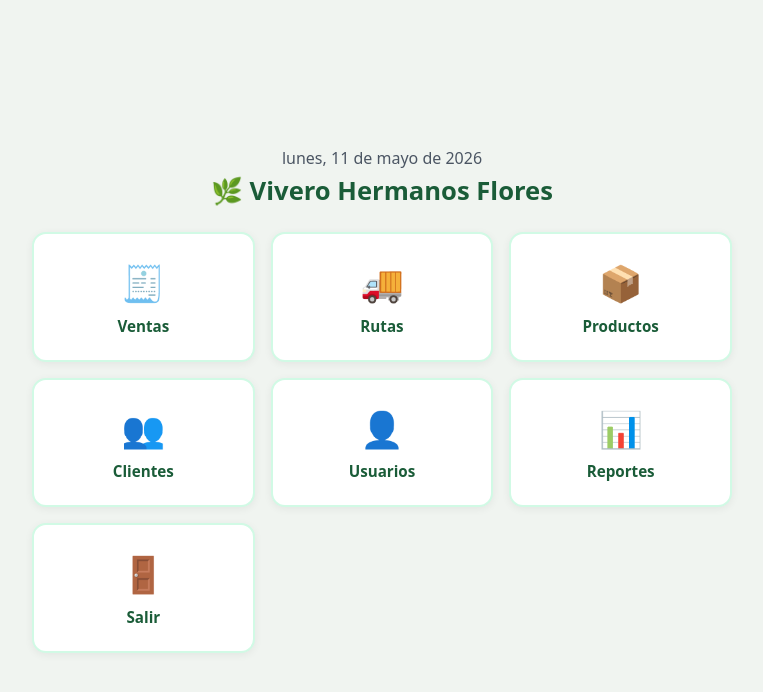
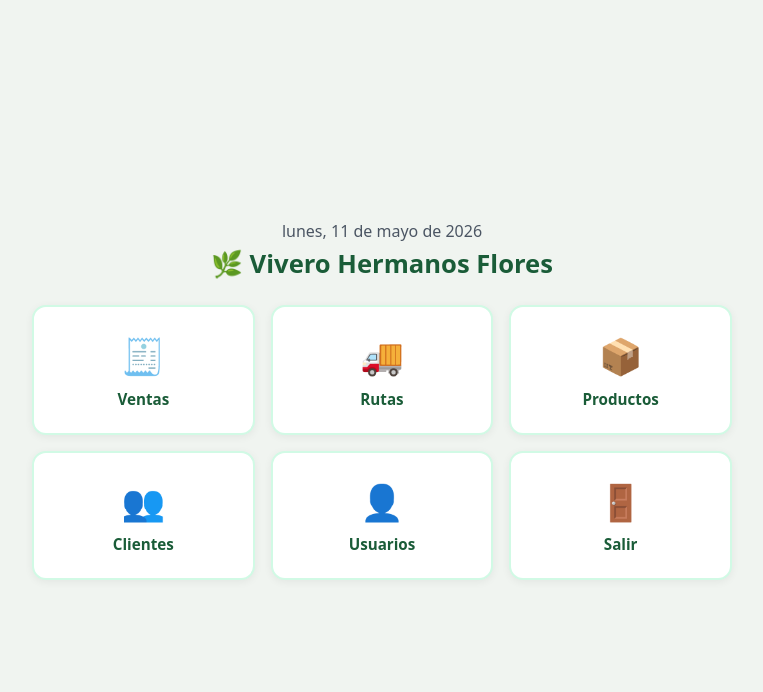
Before and after one commit to Vflores17/sistema_POS_pers, a React (Vite) app in the folder frontend/: page /dashboard in a window 1280 px wide. Shown: the top 692 px of the page, without its empty margins (258-1021 px from the left). Built offline with nearby package versions, Linux system fonts and the light colour scheme; sample sign-in values are in the browser's storage.

Commit message:
"Limpieza de codigo"

```diff
--- a/frontend/src/pages/Clients.tsx
+++ b/frontend/src/pages/Clients.tsx
@@ -12,7 +12,7 @@ import {
 } from "../api/clients";
 import styles from "./Clients.module.css";
 import { useNavigate } from "react-router-dom"; // 👈
-import { isAdmin, getCurrentUserRoles } from "../api/auth-utils";
+import { isAdmin } from "../api/auth-utils";
 
 interface ClientFormState {
   name: string;
@@ -29,8 +29,6 @@ const INITIAL_FORM: ClientFormState = {
 };
 
 export default function Clients(): ReactElement {
-  console.log("roles:", getCurrentUserRoles()); // 👈
-  console.log("isAdmin:", isAdmin());           // 👈
   const [clients, setClients] = useState<Client[]>([]);
   const [form, setForm] = useState<ClientFormState>(INITIAL_FORM);
   const [editingId, setEditingId] = useState<string | null>(null);
--- a/frontend/src/pages/Dashboard.tsx
+++ b/frontend/src/pages/Dashboard.tsx
@@ -37,10 +37,6 @@ export default function Dashboard(): ReactElement {
           <span className={styles.menuIcon}>👤</span>
           Usuarios
         </a>
-        <a href="/reports" className={styles.menuItem}>
-          <span className={styles.menuIcon}>📊</span>
-          Reportes
-        </a>
         <a href="#"
           className={styles.menuItem}
           onClick={() => {
--- a/frontend/src/pages/Sales.tsx
+++ b/frontend/src/pages/Sales.tsx
@@ -169,7 +169,7 @@ export default function Sales(): ReactElement {
 
   const [showGastosModal, setShowGastosModal] = useState<boolean>(false);
   const [gastoDraft, setGastoDraft] = useState<{ descripcion: string; monto: string }>({ descripcion: "", monto: "" });
-  const [facturaToPDF, setFacturaToPDF] = useState<Sale | null>(null);
+  const [facturaToPDF] = useState<Sale | null>(null);
   const [whatsappModal, setWhatsappModal] = useState<{
     show: boolean;
     sale: Sale | null;
@@ -824,7 +824,6 @@ export default function Sales(): ReactElement {
   }
 
   async function onLineProductChange(lineId: string, productId: string): Promise<void> {
-    console.log("onLineProductChange called", { productId, clientId: saleDraft.clientId });
     if (!productId) {
       setSaleDraft((prev) => ({
         ...prev,
@@ -839,7 +838,6 @@ export default function Sales(): ReactElement {
     if (saleDraft.clientId) {
       try {
         unitPrice = await resolveUnitPrice(productId, saleDraft.clientId);
-        console.log("s resolvio el precio");
       } catch {
       }
     }
@@ -1067,7 +1065,6 @@ export default function Sales(): ReactElement {
       setClientSearch("");
       setSelectedRowId("");
       setLineSearch({});
-      setPaymentDraft(EMPTY_PAYMENTS);
       setPaymentDraft(EMPTY_PAYMENTS);
 
 
@@ -1442,7 +1439,6 @@ export default function Sales(): ReactElement {
                                       : {}}
                                     onMouseEnter={() => setLineDropdownIndex((prev) => ({ ...prev, [line.id]: index }))}
                                     onMouseDown={() => {
-                                      console.log("mousedown fired", p.id);
                                       void onLineProductChange(line.id, p.id);
                                       setLineSearch((prev) => ({ ...prev, [line.id]: "" }));
                                       setActiveLineId("");
```
